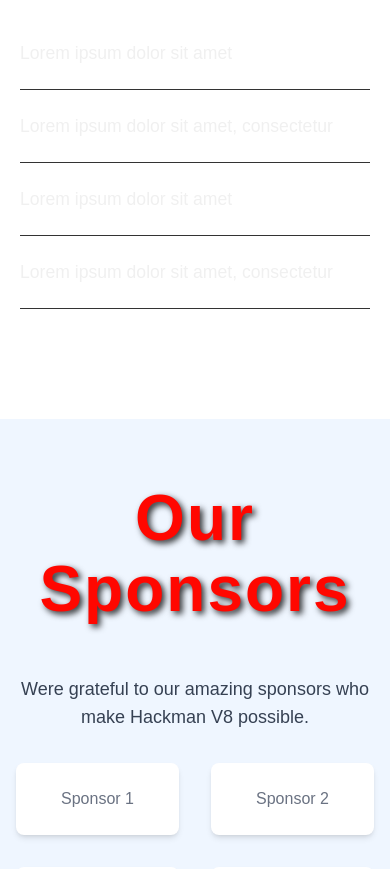
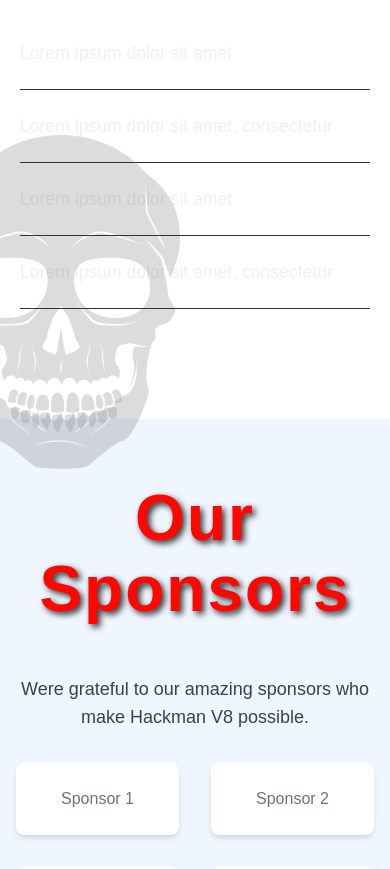
Before and after one commit to tejasva-vardhan/Hackman_V8, a Next.js app in the folder frontend/: page / in a window 390 px wide. Shown: the part 2100-2969 px from the top of the page. Built offline with nearby package versions, Linux system fonts and the light colour scheme; a web font is replaced by a local one.

Commit message:
added skull

```diff
--- a/frontend/src/components/FAQ.jsx
+++ b/frontend/src/components/FAQ.jsx
@@ -2,6 +2,7 @@
 import React from 'react';
 import FAQItem from './FAQItem';
 import styles from '../styles/FAQ.module.css';
+import Image from 'next/image'; // Import Image component
 
 const faqData = [
   {
@@ -26,9 +27,18 @@
   },
 ];
 
+
 const FAQ = () => {
   return (
     <section className={styles.faqSection}>
+      <Image
+        src="/skull.png"
+        alt="Decorative Skull"
+        width={300}
+        height={400}
+        className={styles.faqSkullLeft}
+      />
+
       <h2 className={styles.faqTitle}>Frequently Asked Questions</h2>
       <div className={styles.faqContainer}>
         {faqData.map((item) => (
--- a/frontend/src/styles/FAQ.module.css
+++ b/frontend/src/styles/FAQ.module.css
@@ -1,11 +1,9 @@
 .faqSection {
-  background-color: transparent;
+  position: relative;
   padding: 80px 0;
   text-align: center;
-  position: relative;
   z-index: 1;
 }
-
 .faqTitle {
   margin-bottom: 50px;
   text-transform: none;
@@ -64,6 +62,16 @@
   line-height: 1.6;
 }
 
+.faqSkullLeft {
+  position: absolute;
+  bottom: -100px;
+  width: 300px;
+  height: auto;
+  z-index: 1;
+  opacity: 0.5;
+  pointer-events: none;
+}
+
 
 @media (max-width: 768px) {
   .faqTitle {
@@ -86,4 +94,10 @@
   .faqAnswer {
     font-size: 1em;
   }
+
+  .faqSkullLeft {
+    width: 180px;
+    left: 0px;
+    bottom: -50px;
+  }
 }
```
Also changed, not shown: frontend/public/skull.png (added), frontend/src/app/globals.css (line endings or trailing spaces), frontend/src/styles/image.png (added).
